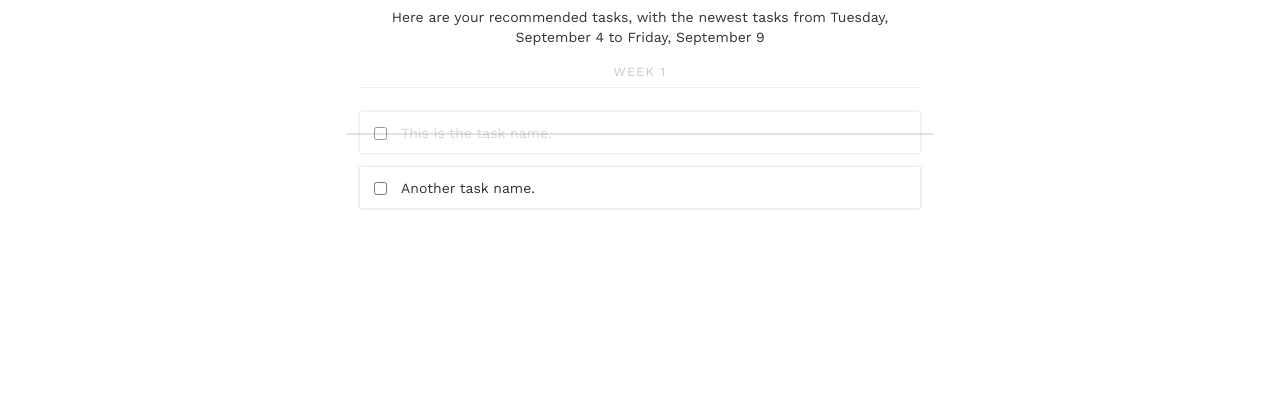
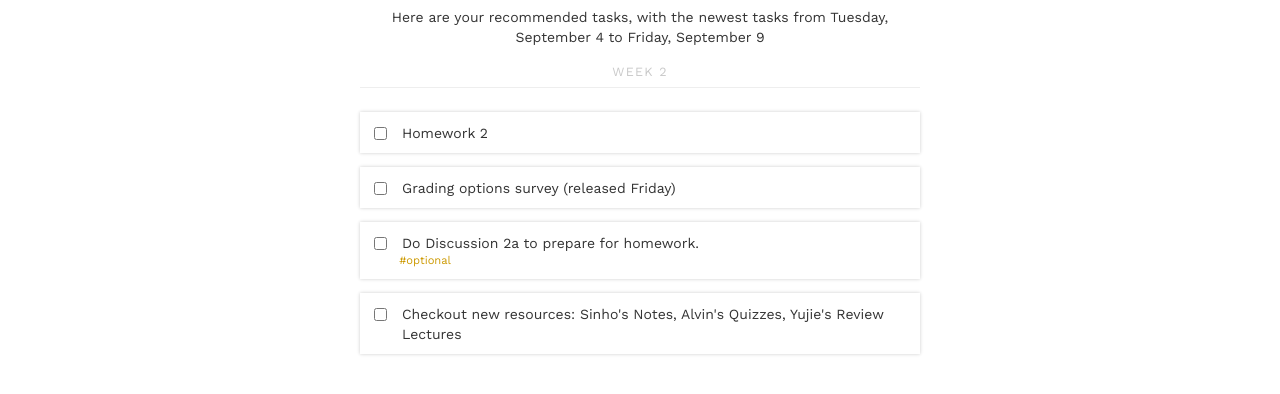
Before and after one commit to CS70/inbox, a website: page published/index.html in a window 1280 px wide. Shown: the part 152-546 px from the top of the page. Drawn offline with nearby package versions, Linux system fonts and the light colour scheme.

Commit message:
handle multilines, add tags

```diff
--- a/published/index.html
+++ b/published/index.html
@@ -27,19 +27,32 @@ redirect_from: /
       <div class="wrap">
         <h1>Inbox</h1>
         <p>Here are your recommended tasks, with the newest tasks from Tuesday, September 4 to Friday, September 9</p>
-        <p class="divider">Week 1</p>
-        <div class="task inactive">
-          <div class="inactive-bar"></div> <span>
+        <p class="divider">Week 2</p>
+        <div class="task ">
+          <div class="inactive-bar"></div> <span class="action">
                     <input type="checkbox" />
-                </span> <span>
-                    <p class="name">This is the task name.</p>
-                </span> </div>
+                </span> <span class="text">
+                    <p class="name">Homework 2</p>
+                                    </span> </div>
         <div class="task ">
-          <div class="inactive-bar"></div> <span>
+          <div class="inactive-bar"></div> <span class="action">
                     <input type="checkbox" />
-                </span> <span>
-                    <p class="name">Another task name.</p>
-                </span> </div>
+                </span> <span class="text">
+                    <p class="name">Grading options survey (released Friday)</p>
+                                    </span> </div>
+        <div class="task ">
+          <div class="inactive-bar"></div> <span class="action">
+                    <input type="checkbox" />
+                </span> <span class="text">
+                    <p class="name">Do Discussion 2a to prepare for homework.</p>
+                                        <p class="byline">#optional </p>
+                                    </span> </div>
+        <div class="task ">
+          <div class="inactive-bar"></div> <span class="action">
+                    <input type="checkbox" />
+                </span> <span class="text">
+                    <p class="name">Checkout new resources: Sinho's Notes, Alvin's Quizzes, Yujie's Review Lectures</p>
+                                    </span> </div>
       </div>
     </main>
   </body>
--- a/src/data/global.json
+++ b/src/data/global.json
@@ -1 +1 @@
-{"current":{"date_range":"Tuesday, September 4 to Friday, September 9"},"tasks":{"sections":[{"title":"Week 1","tasks":[{"name":"This is the task name.","inactive":true},{"name":"Another task name."}]}]}}
+{"current":{"date_range":"Tuesday, September 4 to Friday, September 9"},"tasks":{"sections":[{"title":"Week 2","tasks":[{"name":"Homework 2"},{"name":"Grading options survey (released Friday)"},{"name":"Do Discussion 2a to prepare for homework.","tags":["optional"]},{"name":"Checkout new resources: Sinho's Notes, Alvin's Quizzes, Yujie's Review Lectures"}]}]}}
--- a/src/scss/style.scss
+++ b/src/scss/style.scss
@@ -112,6 +112,7 @@ header {
         float:left;
         padding:0.75em 1em;
         margin-top:1em;
+        text-align:left;
 
         input {
             padding:0.5em;
@@ -122,6 +123,13 @@ header {
         }
 
         .name {
+            margin:0 0 0 1em;
+        }
+
+        .byline {
+            font-size:0.8em;
+            color:#c90;
+            text-align:left;
             margin:0 0 0 1em;
         }
 
@@ -136,6 +144,11 @@ header {
             z-index:10;
             display:none;
         }
+
+        .text {
+            width: calc(100% - 1em);
+            float:right;
+        }
     }
 
     .task.inactive {
```
Also changed, not shown: src/data/global/tasks.json (+10 -4 lines), src/html/index.html (+5 -2 lines), published/css/style.min.css.
